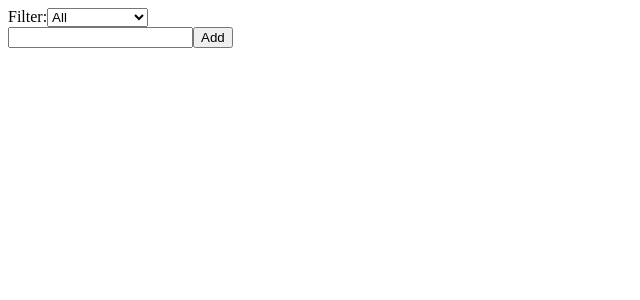
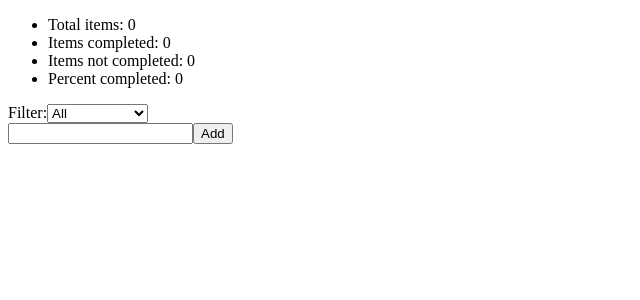
Before and after one commit to myeongseung-han/recoil-tutorial, a React (Create React App) app: page / in a window 1280 px wide. Shown: the top 300 px of the page, without its empty margins (0-640 px from the left). Built offline with nearby package versions, Linux system fonts and the light colour scheme.

Commit message:
[feat] TodoList stat 로직 적용

```diff
--- a/src/components/todo-tutorial/TodoList.js
+++ b/src/components/todo-tutorial/TodoList.js
@@ -4,17 +4,19 @@ import { filteredTodoListState } from "../../recoil/todo-tutorial/selectors";
 import TodoItem from "./TodoItem";
 import TodoItemCreator from "./TodoItemCreator";
 import TodoListFilters from "./TodoListFilters";
+import TodoListStats from "./TodoListStats";
 
 function TodoList() {
     const todoList = useRecoilValue(filteredTodoListState);
 
     return (
         <>
-        <TodoListFilters />
-        <TodoItemCreator />
-        {todoList.map((todoItem) => (
-            <TodoItem key={todoItem.id} item={todoItem} />
-        ))}
+            <TodoListStats />
+            <TodoListFilters />
+            <TodoItemCreator />
+            {todoList.map((todoItem) => (
+                <TodoItem key={todoItem.id} item={todoItem} />
+            ))}
         </>
     );
 }
```
